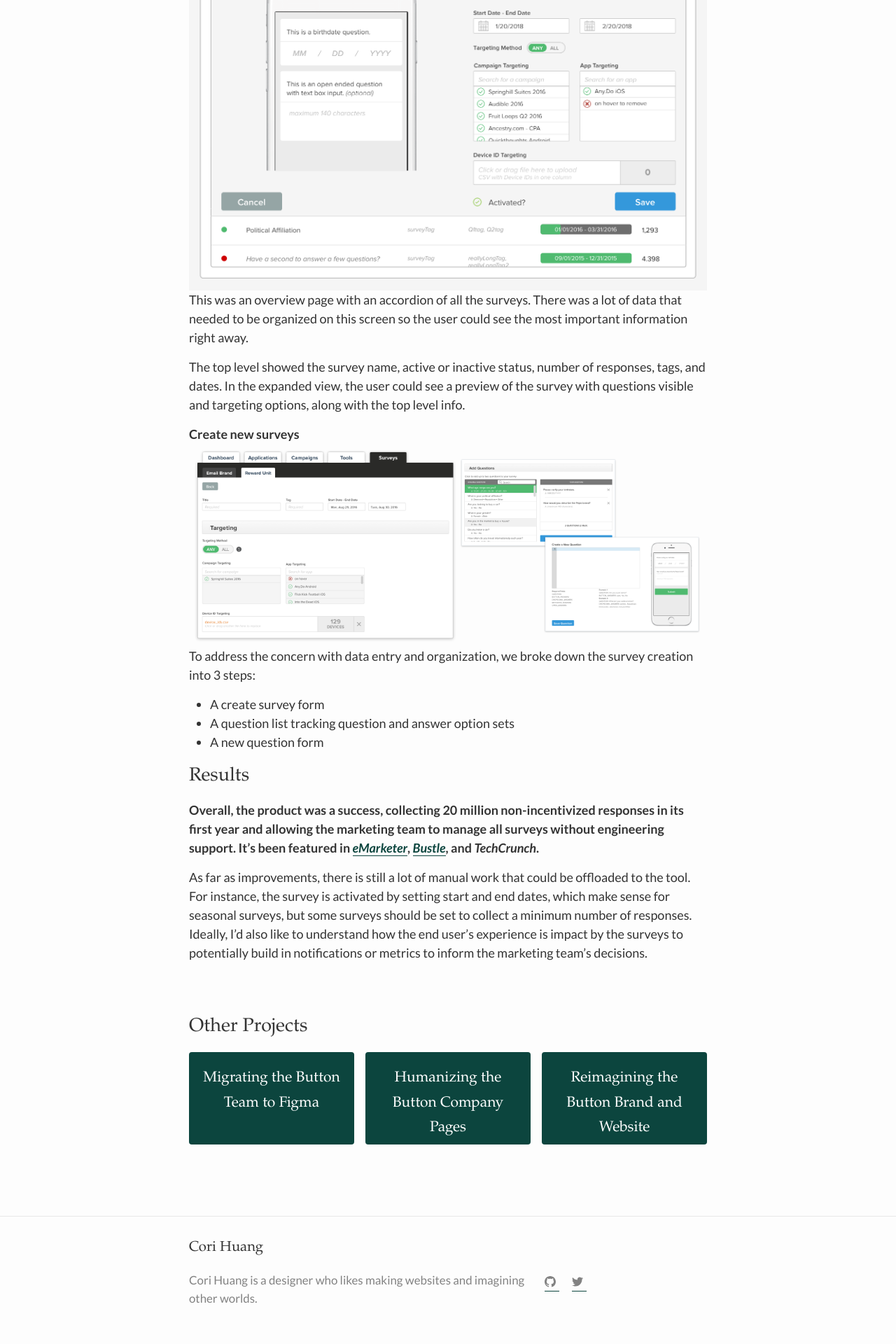
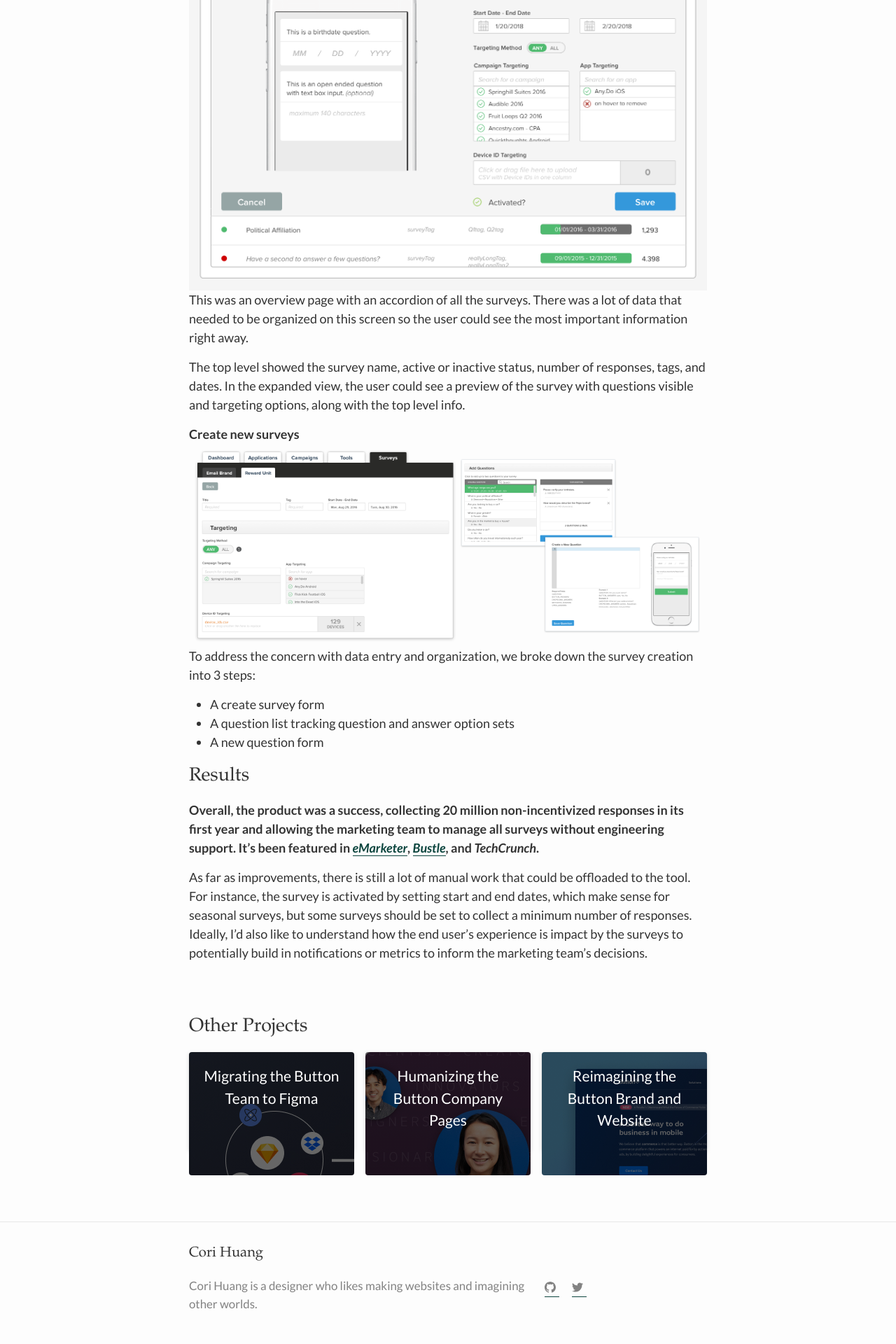
Before and after one commit to corihuang/corihuang.github.io, a Jekyll site: the page built from _projects/kiip-survey.md, in a window 1280 px wide. Shown: the part 1646-3566 px from the top of the page at 70% size. Built offline with Jekyll 4.4.1, drawn with Linux system fonts in a browser that asks for light colours; some web fonts are replaced.

Commit message:
figuring out image backgrounds for other projects section

```diff
--- a/_layouts/project.html
+++ b/_layouts/project.html
@@ -24,7 +24,11 @@ layout: default
       <!-- Display 3 other projects at random -->
       {% assign display_array = site.projects | where_exp:"item","item.title != page.title" | sample: 3 %}
       {% for project in display_array %}
-        <div><h3><a href="{{ project.url }}">{{ project.title }}</a></h3></div>
+        <a href="{{ project.url }}"">
+        <div style="background:linear-gradient(rgba(0, 0, 0, 0.6), rgba(0, 0, 0, 0.6)), url('{{ project.thumbnail }}');">
+            <h3>{{ project.title }}</h3>
+          </div>
+        </a>
       {% endfor %}
   {% endif %}
 
--- a/_projects/kiip-survey.md
+++ b/_projects/kiip-survey.md
@@ -3,7 +3,7 @@ title: Creating An Interface to Manage Surveys
 type: design
 layout: project
 date: 2016-03-01
-thumbnail: assets/img/kiip-survey.jpg
+thumbnail: /assets/img/kiip-survey.jpg
 ---
 
 The Kiip team used the survey management tool to create, run, and organize surveys on the Kiip network, collecting over 20 million non-incentivized responses in its first year. The resulting data provides key audience insights to guide the business as well as a valuable data revenue stream.
--- a/_sass/_sections.scss
+++ b/_sass/_sections.scss
@@ -50,7 +50,7 @@ section {
 .more-projects-list {
   display: grid;
   grid-template-columns: 1fr 1fr 1fr;
-  grid-template-rows: 132px;
+  grid-template-rows: 140px;
   gap: 16px;
   @include media-query($on-palm) {
     grid-template-columns: 1fr;
@@ -58,15 +58,21 @@ section {
   }
   div {
     background-color: $evergreen;
+    background-size: cover;
     border-radius: $radius-default;
     text-align: center;
     vertical-align: middle;
+    min-height: 100%;
     padding: $spacing
   }
   a {
     color: #fff;
     font-family: $fontstack-decorative;
     border: none;
+    box-shadow: $depth-default;
+    &:hover {
+      transform: translateY(-2px);
+    }
   }
 }
 
```
Also changed, not shown: _projects/button-company-pages.md (+3 -3 lines), _projects/button-website.md (+6 -1 lines), _projects/migrate-figma.md (+1 -1 lines).
